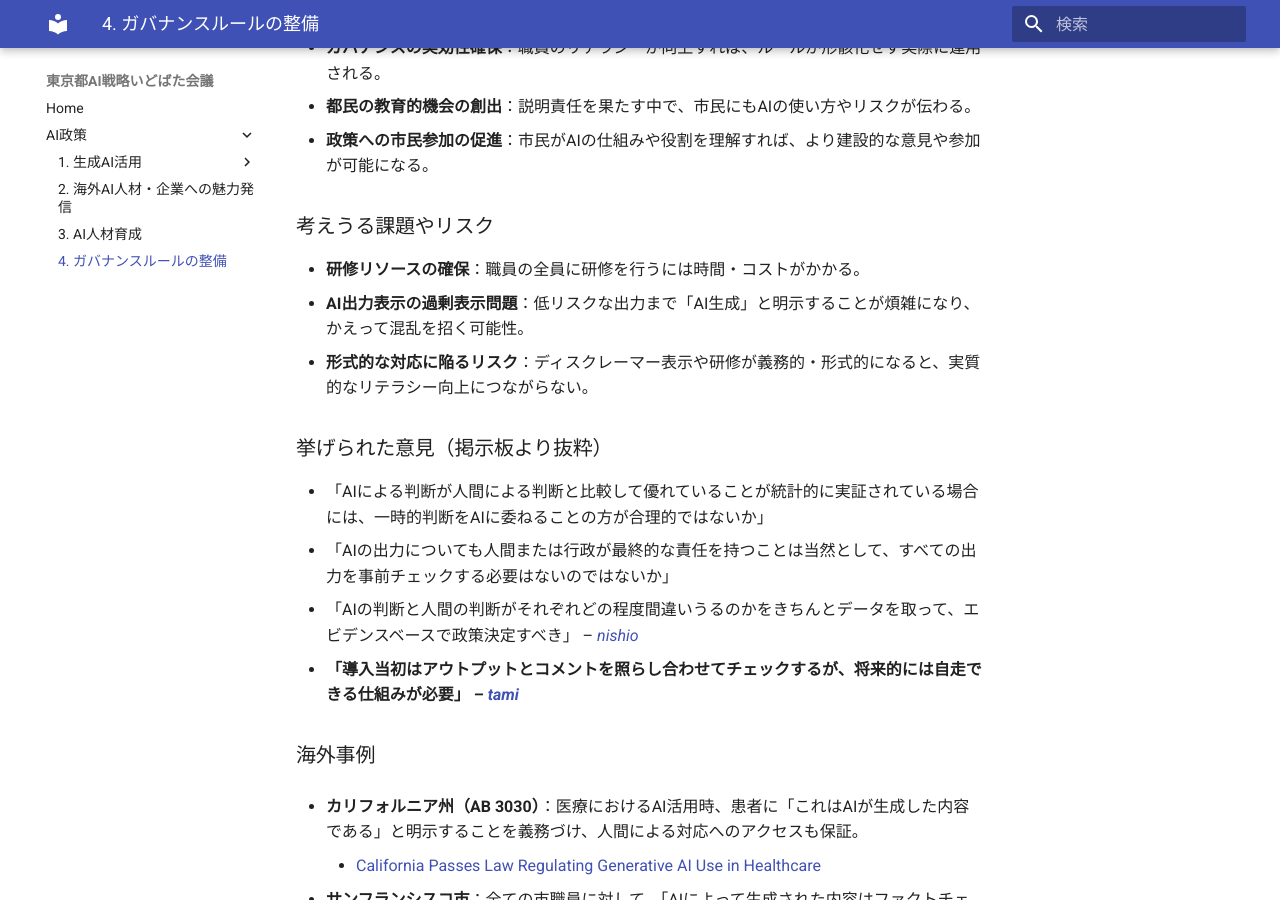
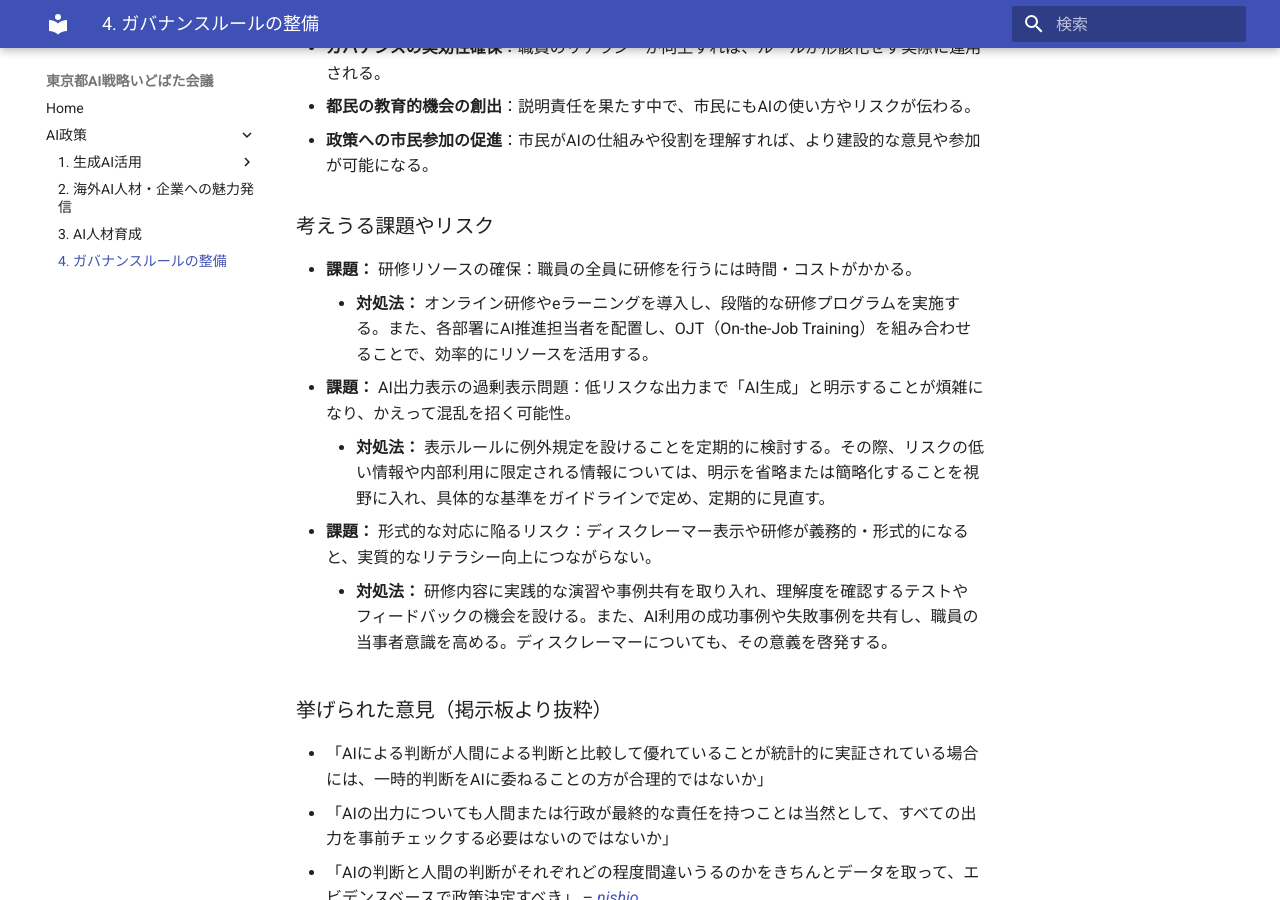
Before and after one commit to takahiroanno2024/2025_ai_idobatakaigi_output, an MkDocs documentation site: the page built from docs/4_ガバナンスルールの整備.md, in a window 1280 px wide and 900 px high, scrolled down 8591 px. Built offline with MkDocs 1.6.1 and Material for MkDocs 9.7.7, drawn with Linux system fonts in a browser that asks for light colours.

Commit message:
Eitaro Sudaによる方針5の課題と対処法の追記

```diff
--- a/docs/4_ガバナンスルールの整備.md
+++ b/docs/4_ガバナンスルールの整備.md
@@ -201,9 +201,12 @@ AIの活用において、行政内部だけで完結しない**中立的かつ
 - **政策への市民参加の促進**：市民がAIの仕組みや役割を理解すれば、より建設的な意見や参加が可能になる。
 
 ### 考えうる課題やリスク
-- **研修リソースの確保**：職員の全員に研修を行うには時間・コストがかかる。
-- **AI出力表示の過剰表示問題**：低リスクな出力まで「AI生成」と明示することが煩雑になり、かえって混乱を招く可能性。
-- **形式的な対応に陥るリスク**：ディスクレーマー表示や研修が義務的・形式的になると、実質的なリテラシー向上につながらない。
+*   **課題：** 研修リソースの確保：職員の全員に研修を行うには時間・コストがかかる。
+    *   **対処法：** オンライン研修やeラーニングを導入し、段階的な研修プログラムを実施する。また、各部署にAI推進担当者を配置し、OJT（On-the-Job Training）を組み合わせることで、効率的にリソースを活用する。
+*   **課題：** AI出力表示の過剰表示問題：低リスクな出力まで「AI生成」と明示することが煩雑になり、かえって混乱を招く可能性。
+    *   **対処法：** 表示ルールに例外規定を設けることを定期的に検討する。その際、リスクの低い情報や内部利用に限定される情報については、明示を省略または簡略化することを視野に入れ、具体的な基準をガイドラインで定め、定期的に見直す。
+*   **課題：** 形式的な対応に陥るリスク：ディスクレーマー表示や研修が義務的・形式的になると、実質的なリテラシー向上につながらない。
+    *   **対処法：** 研修内容に実践的な演習や事例共有を取り入れ、理解度を確認するテストやフィードバックの機会を設ける。また、AI利用の成功事例や失敗事例を共有し、職員の当事者意識を高める。ディスクレーマーについても、その意義を啓発する。
 
 ### 挙げられた意見（掲示板より抜粋）
 - 「AIによる判断が人間による判断と比較して優れていることが統計的に実証されている場合には、一時的判断をAIに委ねることの方が合理的ではないか」
```
